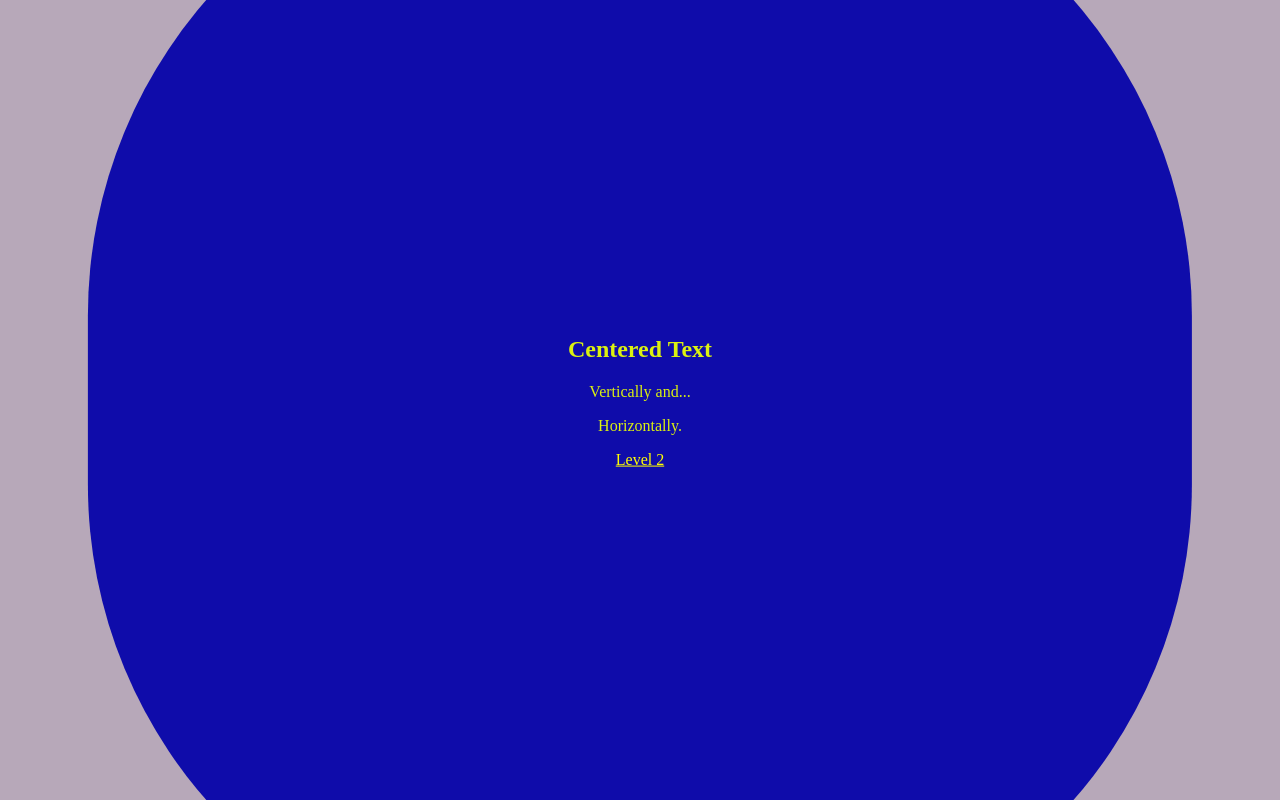
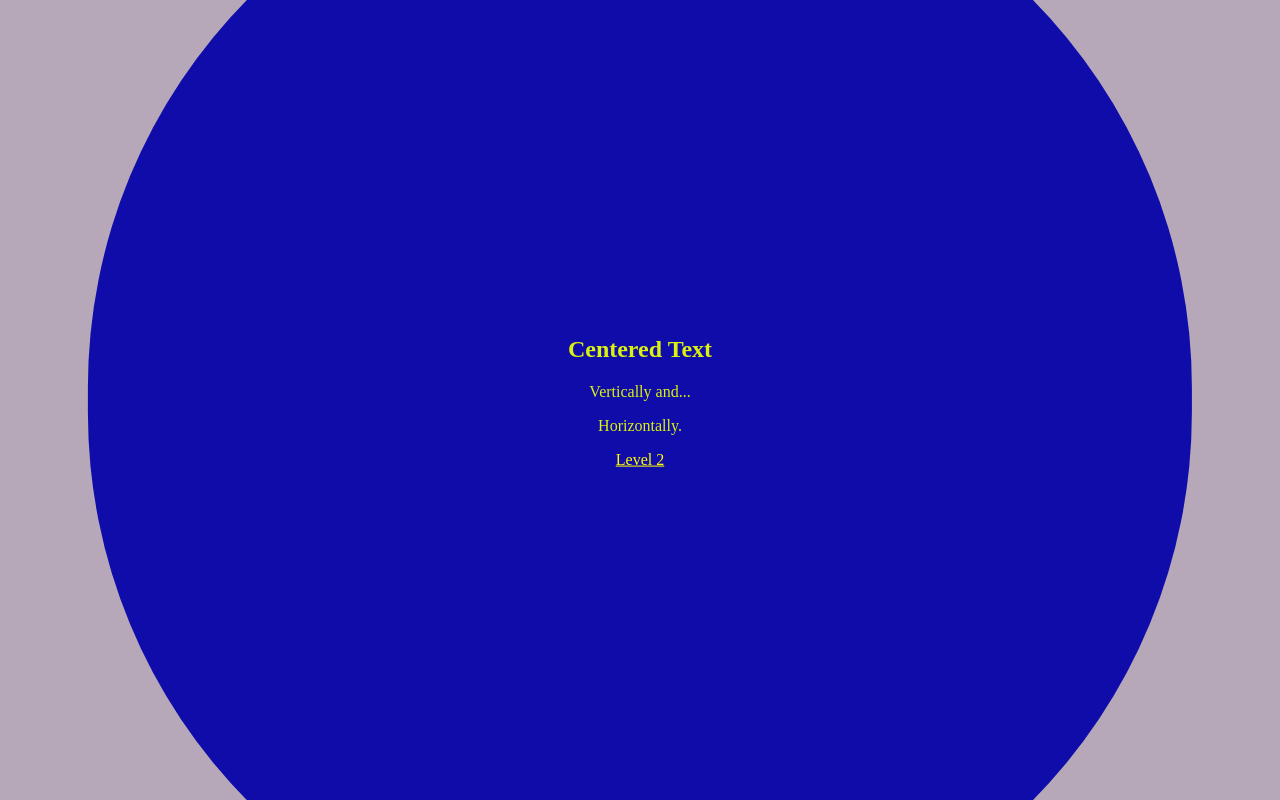
Before and after one commit to Keith-Byrd/Keith-Byrd.github.io, a website: page Center.html in a window 1280 px wide. Drawn offline with Linux system fonts and the light colour scheme.

Commit message:
Update Center.html

```diff
--- a/Center.html
+++ b/Center.html
@@ -5,7 +5,7 @@
     section {
         background: rgb(15, 12, 170);
         color: rgb(219, 241, 16);
-        border-radius: 30em;
+        border-radius: 40em;
         padding: 30em;
         position: absolute;
         top: 50%;
```
